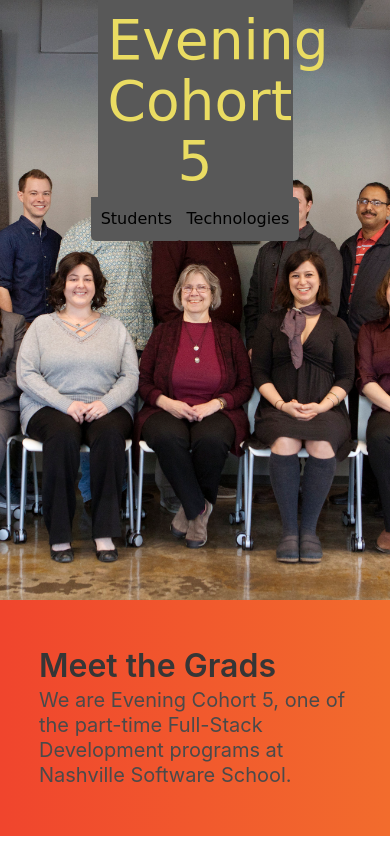
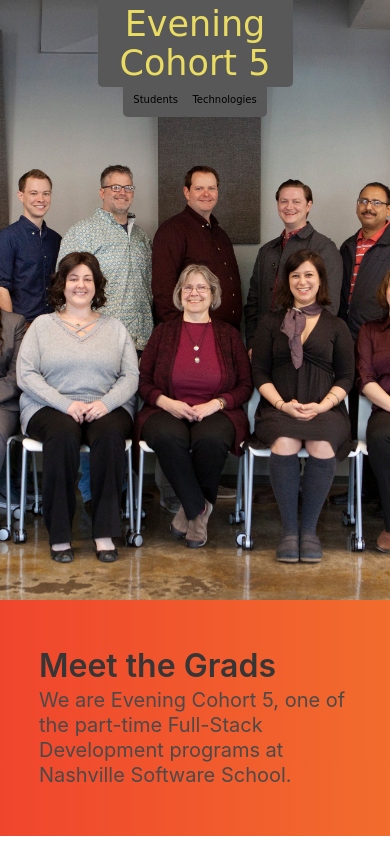
Before and after one commit to nss-evening-cohort-05/E5-Class-Website, a plain HTML site: page index.html in a window 390 px wide. Shown: the top 844 px of the page. Drawn offline with nearby package versions, Linux system fonts and the light colour scheme; a web font is replaced by a local one.

Commit message:
Added media query

```diff
--- a/js/main.js
+++ b/js/main.js
@@ -27,6 +27,8 @@
         <div class="content">
             <p>${student.bio}</p>
             <br>
+            <div class="icon-links">
+            </div>
         </div>
     </div>
 </div>`;
--- a/styles/scss/main.scss
+++ b/styles/scss/main.scss
@@ -1,4 +1,4 @@
-$class-photo-url: '../../img/Class-Photo.jpg';
+    $class-photo-url: '../../img/Class-Photo.jpg';
 $nss-red: #f0452d;
 .class-photo {
     min-width: 100vh;
@@ -73,10 +73,12 @@
             color: black;
             padding: 10px;
             margin: 0 -5px;
-            &:hover{
+            &:hover {
                 color: white;
             }
-            &:hover, &:visited, &:active{
+            &:hover,
+            &:visited,
+            &:active {
                 text-decoration: none;
             }
         }
@@ -107,3 +109,17 @@
     margin: 5px;
     flex-grow: 1;
 }
+
+@media screen and (max-width: 1160px) {
+    .top {
+        h1 {
+            font-size: 35px;
+            padding: 5px;
+        }
+        nav{
+            a{
+                font-size: 10px;
+            }
+        }
+    }
+}
```
Also changed, not shown: styles/css/main.css.
